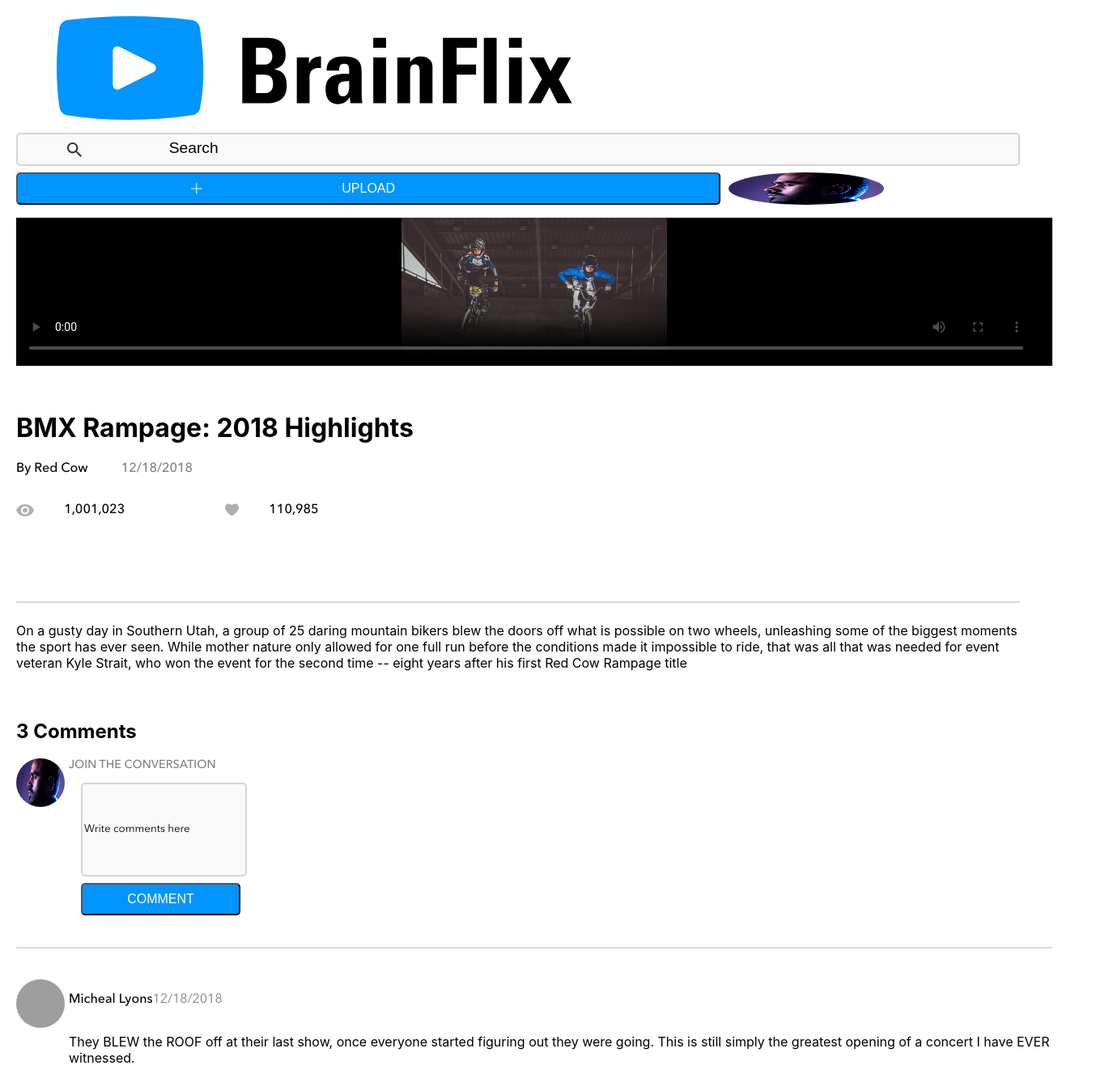
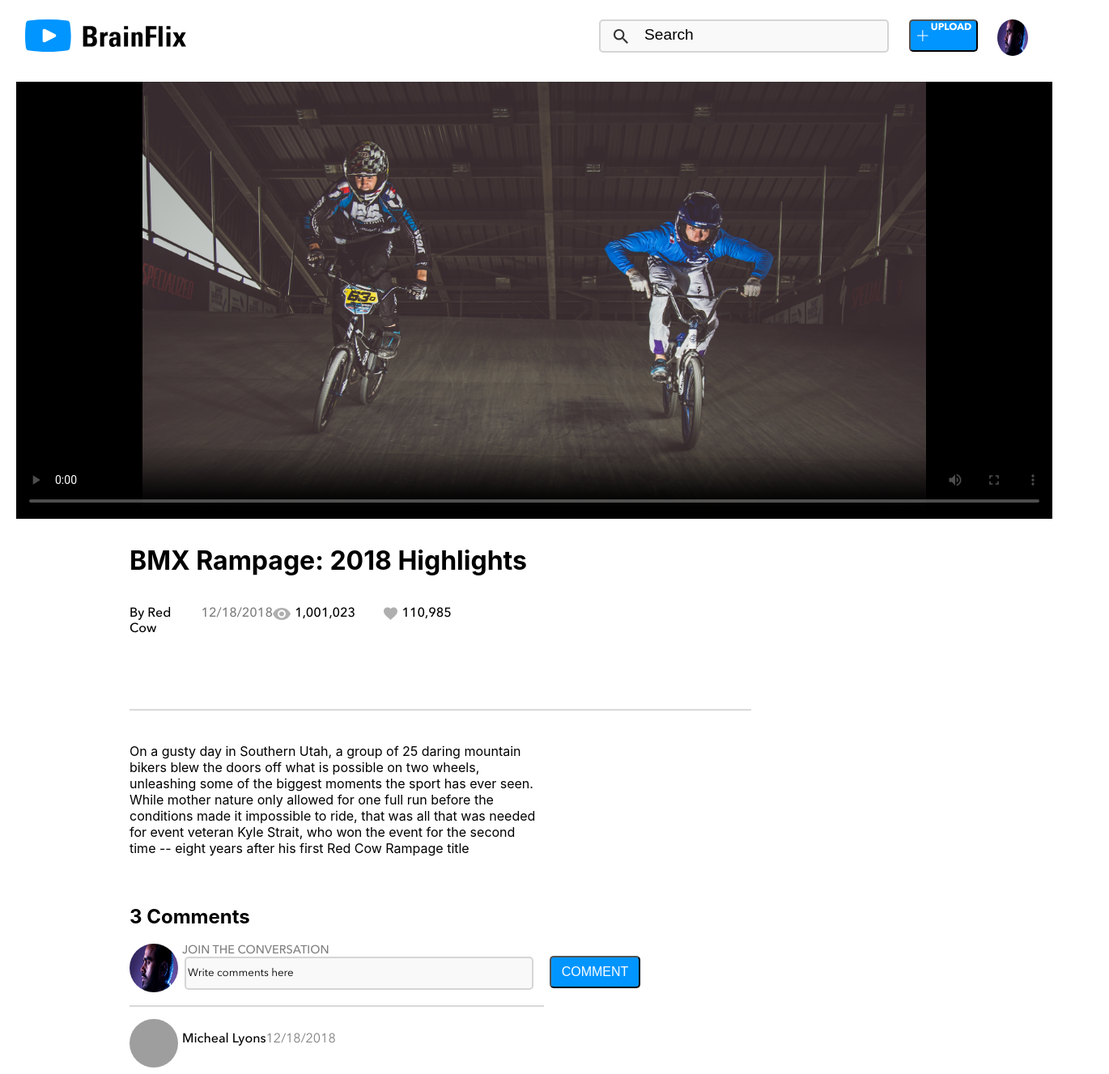
Before and after one commit to ArmuganAshraf/armugan_ashraf_brainflix, a React (Create React App) app in the folder sprint-1/: page / in a window 1280 px wide. Shown: the top 1327 px of the page at 81% size, 1370 px wide, since content can reach past the window. Built offline with nearby package versions, Linux system fonts and the light colour scheme; grey boxes are pictures that could not be loaded.

Commit message:
most of the responsiveness is xomplete

```diff
--- a/sprint-1/src/App.js
+++ b/sprint-1/src/App.js
@@ -79,7 +79,7 @@ class App extends React.Component{
   render() {
     const {videos} = this.state
     const heroObject = videos[0];
-    const sideVideos = videos.filter(video => video.id != heroObject.id);
+    const sideVideos = videos.filter(video => video.id !== heroObject.id);
     return(
       <>
         <NavBar />
@@ -95,7 +95,8 @@ class NavBar extends React.Component{
   render(){
     return(
       <>
-        <img src={Logo} className='nav__logo' alt='Brainflix logo'/>
+        <div className='nav'>
+          <div className='nav__logo'><img src={Logo} alt='Brainflix logo'/> </div>
 
           <div className='nav__search'>
             <input type='text' className='nav__search--input' placeholder='Search'></input>
@@ -105,7 +106,7 @@ class NavBar extends React.Component{
             <button type='button' className='nav__upload--button'>UPLOAD</button>
             <img src={MainPic} className='nav__upload--pic' alt='Mohan Muruge'/>
           </div>
-
+        </div>
       </>
     )
   }
@@ -127,18 +128,18 @@ class Hero extends React.Component{
 
           <div className='hero__header'>
             <h1>{HeroObject.title}</h1>
-
+              <div className='hero__icons'>
               <div>
                 <p>By {HeroObject.channel} <span>12/18/2018</span></p>
               </div>
 
             <div className='hero__info'>
-              <img src={Views} className='hero__info--views' />
+              <img src={Views} className='hero__info--views' alt='views' />
               <p>1,001,023</p>
-              <img src={Likes} className='hero__info--likes'/>
+              <img src={Likes} className='hero__info--likes' alt='views'/>
               <p>110,985</p>
             </div>
-
+            </div>
           </div>
           <div className='hero__description'>
           On a gusty day in Southern Utah, a group of 25
--- a/sprint-1/src/App.scss
+++ b/sprint-1/src/App.scss
@@ -37,29 +37,65 @@
   border-radius: 100%;
 }
 
-@mixin table{
+@mixin tablet{
    @media (min-width:425px) and (max-width:1023px){
      @content;
    }
 }
-.nav__logo{
+@mixin desktop{
+  @media screen and (min-width:1024px){
+    @content;
+  }
+}
+
+@mixin tabletandup{
+  @media screen and (min-width:425px){
+    @content;
+  }
+}
+.nav{
+   @include tablet(){
+     display: flex;
+     width: 100%;
+   }
+   @include desktop(){
+     display: flex;
+     justify-content: center;
+   }
+
+  &__logo{
     display: flex;
     justify-content: center;
     margin: 20px 70px 8px 70px;
-  width: 50%;
-  height: 50%;
+    height: 40px;
+    @include tabletandup(){
+      margin-left:24px;
+    }
+    @include desktop(){
+      margin: 24px 0 0 120px;
+    }
   }
 
-.nav__search{
-  display: flex;
-  justify-content: center;
+  &__search{
 
+    @include tabletandup(){
+      flex-wrap: row wrap;
+     }
     &--input{
       background-image: url(./Icons/SVG/Icon-search.svg);
       background-repeat: no-repeat;
       background-position: 5%;
       @include input();
+      @include tablet(){
+        display: flex;
+        margin: 24px 0 16px 90px;
+        width: 250px;
+      }
 
+      @include desktop(){
+        margin: 24px 24px auto 509px;
+        width: 350px;
+      }
       &::placeholder{
         padding-left: 15%;
         font-size: 1.2rem;
@@ -71,37 +107,94 @@
   .nav__upload{
     display: flex;
     justify-content:flex-start;
+    @include tabletandup{
+      justify-content: flex-end;
+    }
 
     &--button{
       background-image: url(./Icons/SVG/Icon-upload.svg);
       background-repeat: no-repeat;
       background-position: 25%;
       @include button;
+      @include tabletandup(){
+        display: flex;
+        justify-content: space-evenly;
+        padding-left: 10%;
+        margin:24px 24px 16px 24px;
+        width: 100px;
+        font-size: 12px;
+        font-family: 'bold';
+        background-position: 10%;
+      }
+      @include desktop(){
+        justify-content: center;
+
+      }
     }
 
       &--pic{
       @include userPic();
+      @include tabletandup(){
+        margin:24px 0 16px 0;
+        width: 30%;
+        height: 45px;
+      }
+      @include desktop(){
+        margin-right: 100px;
+        width: 15%;
       }
     }
+  }
+}
+
 
 .hero{
   video{
     background-color: black;
+    width: 100%;
   }
   &__image{
     height: 183px;
     width: 100%;
     margin: 16px 0 32px 20px;
+
+    @include tabletandup(){
+      display: flex;
+      justify-content: center;
+      height: 400px;
     }
-  &__icon-play{
-    background-color: black;
+    @include desktop(){
+      width:944px;
+      height: 540px;
+    }
+  }
 
-  }
   &__header{
     margin: 0 20px;
 
+    @include tabletandup(){
+      justify-content: center;
+      font-size: 1.2rem;
+    }
+    @include desktop(){
+      margin: 0 160px 0 160px;
+      font-size: 1rem;
+    }
+
     p{
       font-family: 'medium';
+      margin-right: 10%;
+      @include tabletandup(){
+        display: flex;
+        flex-flow: row nowrap;
+        justify-content: flex-start;
+        width: 100%;
+        padding-right: 16%;
+      }
+      @include desktop(){
+        margin-left: 0;
+        padding-right: 10%;
+      }
       span{
         margin-left: 3%;
         color: grey;
@@ -109,10 +202,28 @@
     }
 
   }
+  &__icons{
+    @include tabletandup{
+      display: flex;
+      justify-content: space-around;
+      width: 100%;
+      margin-top: 0;
+    }
+    @include desktop(){
+      justify-content: flex-start;
+    }
+  }
   &__info{
     display: flex;
     border-bottom: 2px solid rgba(128, 128, 128, 0.3);
     padding-bottom: 7%;
+    @include tabletandup(){
+      padding-left: 24%;
+      border-bottom: 0;
+    }
+    @include desktop(){
+      padding-left: 0;
+    }
     &--views{
       margin-right: 3%;
     }
@@ -120,14 +231,19 @@
     &--likes{
       margin-right: 3%;
     }
-
-    p{
-      margin-right: 10%;
-    }
   }
 
   &__description{
     margin: 24px 20px 40px 20px;
+    @include tabletandup(){
+    border-top: 2px solid rgba(128, 128, 128, 0.3);
+    padding-top:40px;
+    padding-right:20%;
+   }
+   @include desktop(){
+     width:40%;
+     margin-left: 160px;
+   }
   }
 }
 
@@ -136,6 +252,10 @@
   display: flex;
   flex-direction: column;
   width: 100%;
+  @include desktop(){
+    width: 40%;
+    margin-left: 160px;
+  }
 
   &__user{
     display: flex;
@@ -148,23 +268,37 @@
       display: flex;
       flex-wrap: row wrap;
 
+
+      &--submit{
+        @include tablet(){
+          display: flex;
+        }
+      }
+
       &--logo{
         @include userPic();
         width: 60px;
         height:60px;
         margin-left: 0;
       }
-
     label{
       font-size: 0.9rem;
       font-family: 'medium';
       color: grey;
       margin-bottom: 5px;
       margin-left: 5px;
+      @include tabletandup(){
+        margin-bottom: 20px;
+        position: absolute;
+      }
     }
     div{
       display: flex;
       flex-flow:column wrap;
+      @include tabletandup{
+        display: flex;
+        flex-flow: row nowrap;
+      }
     }
 
     &--input{
@@ -172,13 +306,52 @@
       height: 110px;
       width: 100%;
       font-family: 'regular';
+      @include tablet(){
+        display: none;
+      }
+      @include desktop(){
+        display: flex;
+      @include input();
+      margin: 0;
+      margin-top: 16px;
+      margin-left: 8px;
+      width: 436px;
+      font-family: 'regular';
+
       &::placeholder{
         color: black;
       }
     }
+    }
+    &--input2{
+      display: none;
+      @include tablet(){
+        display: flex;
+      @include input();
+      margin: 0;
+      margin-top: 16px;
+      margin-left: 16px;
+      width: 440px;
+      font-family: 'regular';
+
+      &::placeholder{
+        color: black;
+      }
+    }
+
+    }
     &--button{
       @include button;
       width: 100%;
+      @include tablet(){
+        width: 30%;
+        margin: 16px 40px 24px 16px;
+        align-self: flex-end;
+      }
+      @include desktop(){
+        width: 20%;
+        margin-top:15px;
+      }
     }
   }
   }
@@ -254,6 +427,11 @@
         width: 120px;
         margin-bottom: 24px;
         margin-top: 18px;
+
+        @include tabletandup(){
+          width: 120px;
+          height: 70px;
+        }
       }
 
       p{
--- a/sprint-1/src/Components/Comments.js
+++ b/sprint-1/src/Components/Comments.js
@@ -13,12 +13,13 @@ class Comments extends React.Component{
 
         <div className='comments__user'>
           <div className='comments__user__new'>
-          <img src={Logo1} className='comments__user__new--logo' alt='Mohan Muruge'/>
+         <div><img src={Logo1} className='comments__user__new--logo' alt='Mohan Muruge'/></div>
           <div >
-            <div>
             <label className='comments____user__new--label'>JOIN THE CONVERSATION</label>
+            <div className='comments__user__new--submit'>
             <input type='textarea' className='comments__user__new--input' placeholder='Write comments here' />
-            <button className='comments__user__new--button'>COMMENT</button>
+            <input type='textarea' className='comments__user__new--input2' placeholder ='That was easily most spectacular BMX moment ever.'/>
+           <button className='comments__user__new--button'>COMMENT</button>
             </div>
           </div>
           </div>
```
Lines whose indentation alone changed are shown as unchanged.
